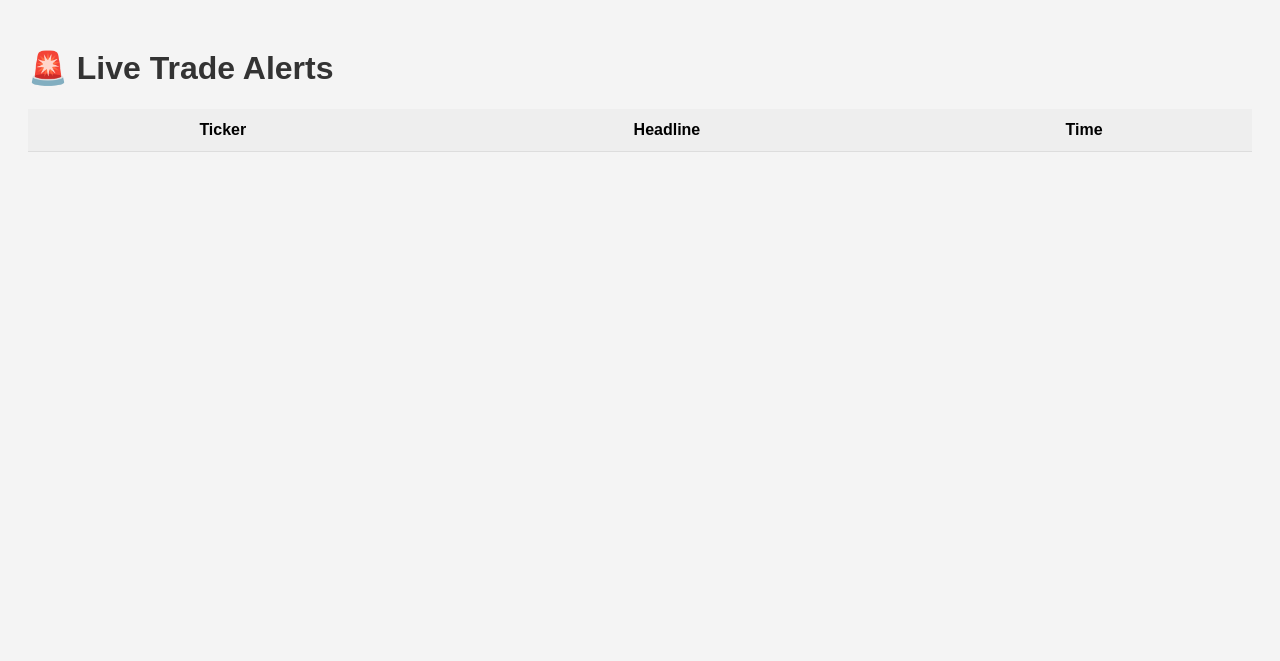
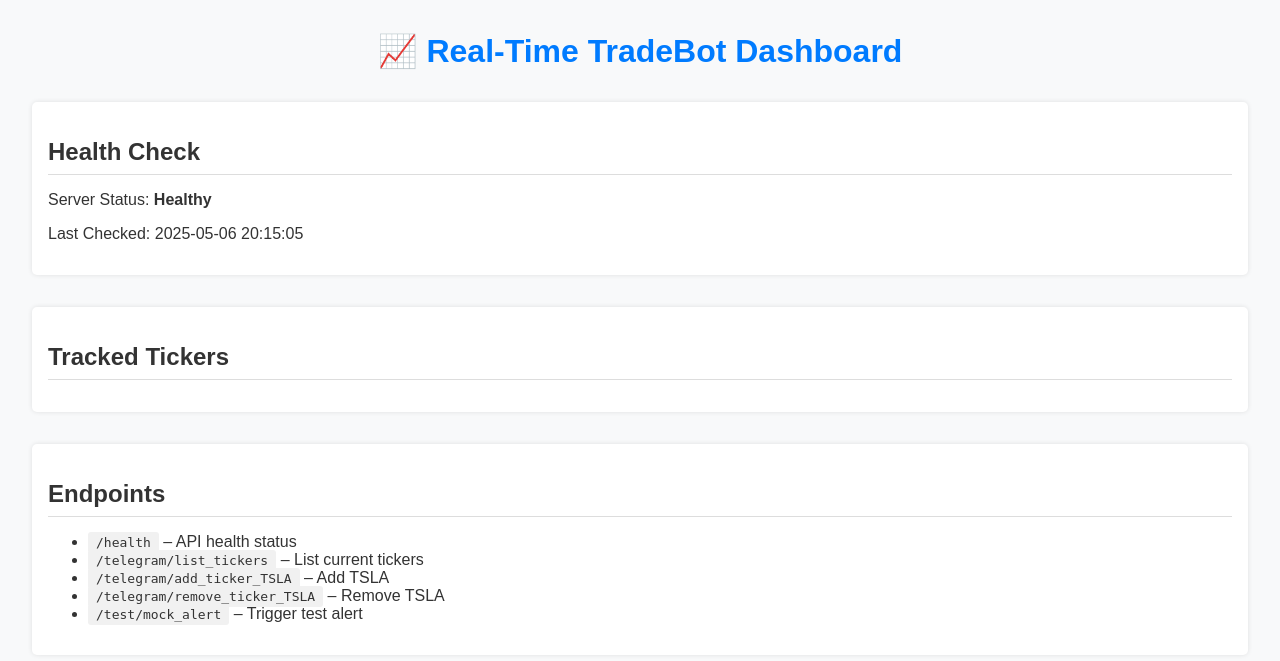
Before and after one commit to ThinkShiftGIT/HourlyAlertSystem, a Flask app: page / in a window 1280 px wide. Shown: the top 661 px of the page. Run offline with Flask 3, Linux system fonts and the light colour scheme; lists and menus that the app fills with data are empty; parts of the project's set-up code (start-up, migrations or seed data) failed here and were passed over.

Commit message:
Update dashboard.html

```diff
--- a/templates/dashboard.html
+++ b/templates/dashboard.html
@@ -1,32 +1,76 @@
-<!-- File: templates/dashboard.html -->
 <!DOCTYPE html>
 <html lang="en">
 <head>
-  <meta charset="UTF-8">
-  <title>📈 Real-Time Trading Alerts Dashboard</title>
+  <meta charset="UTF-8" />
+  <meta name="viewport" content="width=device-width, initial-scale=1.0"/>
+  <title>Real-Time Trade Alert Dashboard</title>
   <style>
-    body { font-family: Arial, sans-serif; background: #f4f4f4; padding: 20px; }
-    h1 { color: #333; }
-    table { width: 100%; border-collapse: collapse; background: white; }
-    th, td { padding: 12px; border-bottom: 1px solid #ddd; }
-    th { background-color: #eee; }
+    body {
+      font-family: Arial, sans-serif;
+      margin: 2rem;
+      background: #f8f9fa;
+      color: #333;
+    }
+    h1 {
+      text-align: center;
+      color: #007bff;
+    }
+    .section {
+      margin-top: 2rem;
+      padding: 1rem;
+      background: white;
+      border-radius: 5px;
+      box-shadow: 0 0 5px rgba(0,0,0,0.1);
+    }
+    .section h2 {
+      border-bottom: 1px solid #ddd;
+      padding-bottom: 0.5rem;
+      margin-bottom: 1rem;
+    }
+    code {
+      background: #f1f1f1;
+      padding: 0.2rem 0.5rem;
+      border-radius: 3px;
+    }
   </style>
 </head>
 <body>
-  <h1>🚨 Live Trade Alerts</h1>
-  <table>
-    <tr>
-      <th>Ticker</th>
-      <th>Headline</th>
-      <th>Time</th>
-    </tr>
-    {% for alert in alerts %}
-    <tr>
-      <td>{{ alert.ticker }}</td>
-      <td>{{ alert.headline }}</td>
-      <td>{{ alert.time }}</td>
-    </tr>
-    {% endfor %}
-  </table>
+  <h1>📈 Real-Time TradeBot Dashboard</h1>
+
+  <div class="section">
+    <h2>Health Check</h2>
+    <p>Server Status: <strong>Healthy</strong></p>
+    <p>Last Checked: <span id="timestamp">Loading...</span></p>
+  </div>
+
+  <div class="section">
+    <h2>Tracked Tickers</h2>
+    <pre id="tickers">Loading...</pre>
+  </div>
+
+  <div class="section">
+    <h2>Endpoints</h2>
+    <ul>
+      <li><code>/health</code> – API health status</li>
+      <li><code>/telegram/list_tickers</code> – List current tickers</li>
+      <li><code>/telegram/add_ticker_TSLA</code> – Add TSLA</li>
+      <li><code>/telegram/remove_ticker_TSLA</code> – Remove TSLA</li>
+      <li><code>/test/mock_alert</code> – Trigger test alert</li>
+    </ul>
+  </div>
+
+  <script>
+    fetch('/health')
+      .then(res => res.json())
+      .then(data => {
+        document.getElementById('timestamp').textContent = data.timestamp;
+      });
+
+    fetch('/telegram/list_tickers')
+      .then(res => res.json())
+      .then(data => {
+        document.getElementById('tickers').textContent = data.result;
+      });
+  </script>
 </body>
 </html>
```
